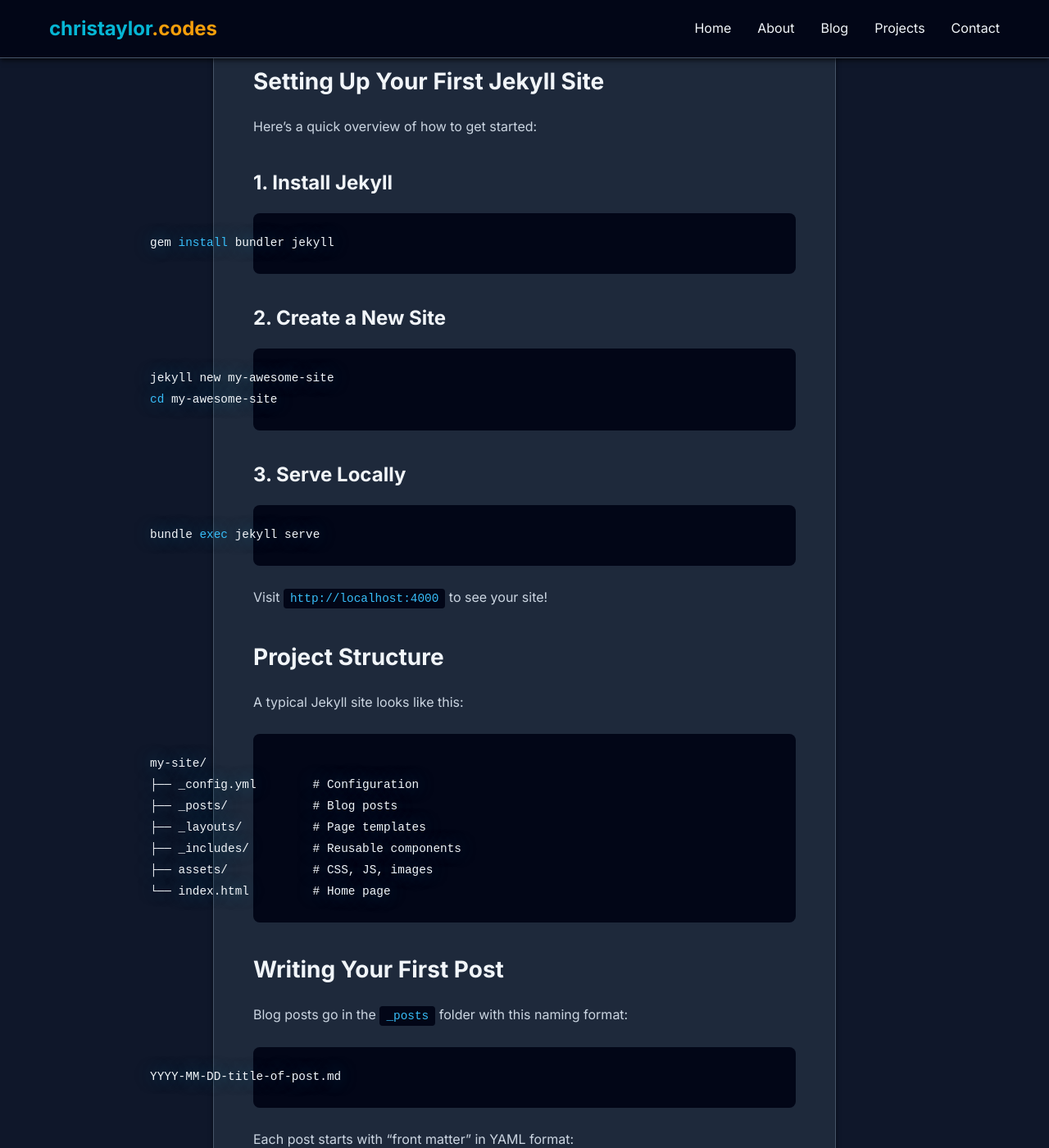
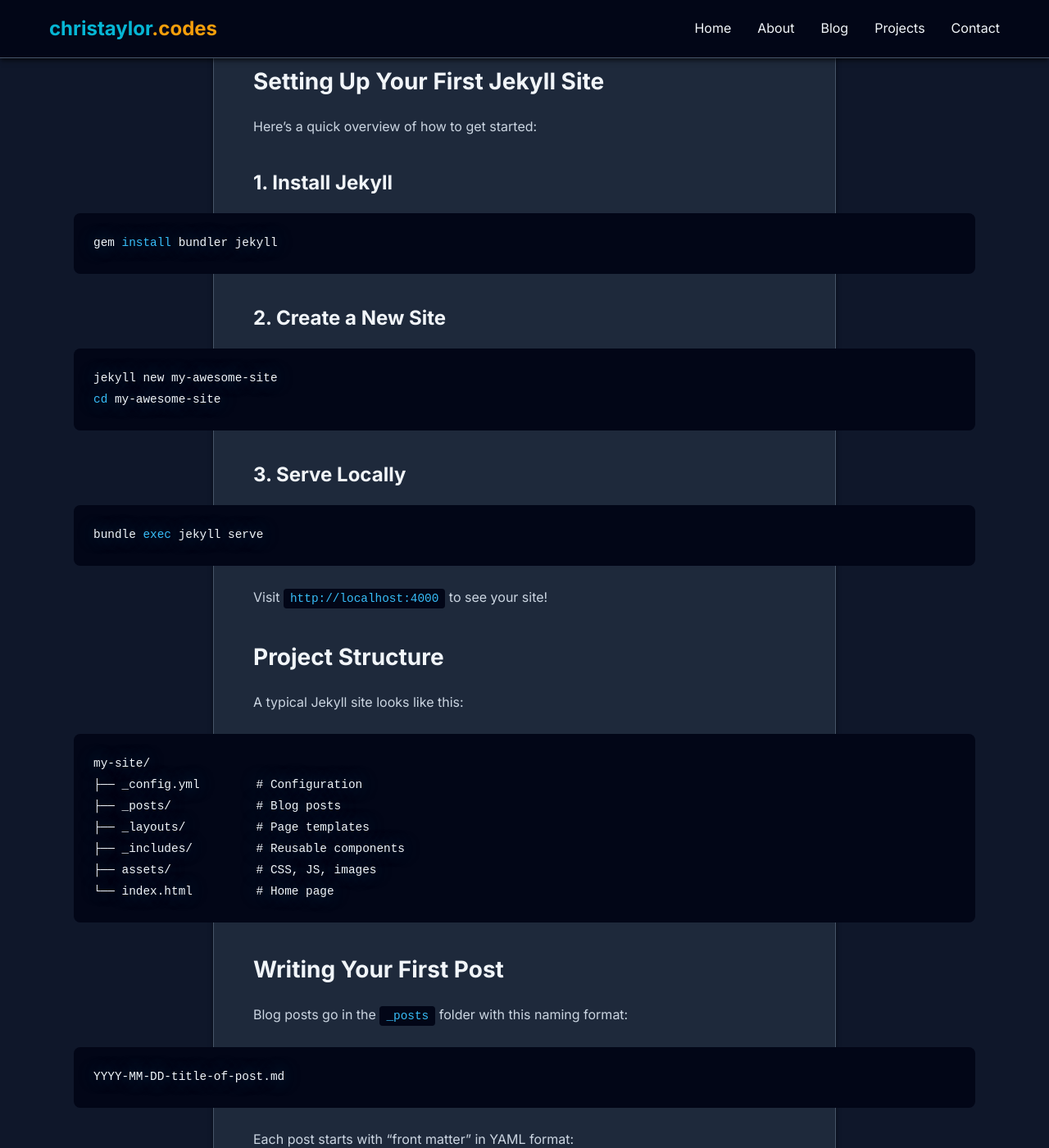
Before and after one commit to christaylorcodes/christaylorcodes.github.io, a Jekyll site: the page built from _posts/2024-02-01-jekyll-start.md, in a window 1280 px wide and 1400 px high, scrolled down 1251 px. Shown: the whole window at 82% size. Built offline with Jekyll 4.4.1, drawn with Linux system fonts in a browser that asks for light colours.

Commit message:
Fix code block overflow issue - prevent escaping container boundaries
Problem:
- Code blocks were overflowing container on the right side due to negative margins
- Previous approach didn't account for viewport constraints properly

Solution:
- Use position: relative with left: 50% technique for full-width breakout
- Set max-width: calc(100vw - 40px) to constrain to viewport boundaries
- Apply expansion to both .highlight wrapper and pre elements
- Reset positioning on mobile (≤768px) to prevent any overflow

Changes:
- _posts.scss: Updated .post-content pre with relative positioning approach
- _syntax.scss: Applied same expansion to .highlight wrapper, reset nested pre
- _responsive.scss: Added mobile reset for both .highlight and pre elements

Result:
- Code blocks expand to 1100px on wide screens without overflowing
- Properly constrained on narrow viewports
- Maintains centered alignment
- Mobile-friendly with full reset

🤖 Generated with [Claude Code](https://claude.com/claude-code)

Co-Authored-By: Claude <noreply@anthropic.com>

```diff
--- a/_sass/oceanic/_posts.scss
+++ b/_sass/oceanic/_posts.scss
@@ -362,11 +362,16 @@
     overflow-x: auto;
     margin-bottom: 1.5rem;
     border: 1px solid var(--border-color);
-    /* Code blocks break out of the 800px content width to support 120+ character lines
-       Uses negative margins to expand into available container space (1200px total) */
-    max-width: 1100px;
-    margin-left: calc((800px - 1100px) / 2);
-    margin-right: calc((800px - 1100px) / 2);
+    /* Code blocks expand to support 120+ character lines without horizontal scrolling
+       On wide screens: expands to 1100px centered within available space
+       On narrow screens: uses full available width with max constraint */
+    position: relative;
+    left: 50%;
+    right: 50%;
+    margin-left: -550px;  /* Half of 1100px to center */
+    margin-right: -550px;
+    width: 1100px;
+    max-width: calc(100vw - 40px);  /* Constrain to viewport minus container padding */
 }
 
 .post-content pre code {
--- a/_sass/oceanic/_responsive.scss
+++ b/_sass/oceanic/_responsive.scss
@@ -83,10 +83,15 @@
         padding: 2rem 1.5rem;
     }
 
-    /* Reset code block negative margins on mobile to prevent overflow */
+    /* Reset code block positioning on mobile to prevent overflow */
+    .post-content .highlight,
     .post-content pre {
+        position: static;
+        left: auto;
+        right: auto;
         margin-left: 0;
         margin-right: 0;
+        width: 100%;
         max-width: 100%;
     }
 
--- a/_sass/oceanic/_syntax.scss
+++ b/_sass/oceanic/_syntax.scss
@@ -17,11 +17,29 @@
     margin-bottom: 1.5rem;
 }
 
+/* Ensure .highlight wrapper expands with code blocks to prevent background mismatch */
+.post-content .highlight {
+    position: relative;
+    left: 50%;
+    right: 50%;
+    margin-left: -550px;  /* Half of 1100px to center */
+    margin-right: -550px;
+    width: 1100px;
+    max-width: calc(100vw - 40px);  /* Constrain to viewport minus container padding */
+}
+
 /* Ensure pre elements within .highlight inherit the expansion styles */
 .post-content .highlight pre {
     margin-bottom: 0;
+    margin-left: 0;
+    margin-right: 0;
     background-color: transparent;
     border: none;
+    position: static;
+    left: auto;
+    right: auto;
+    width: 100%;
+    max-width: none;
 }
 
 /* Generic code text */
```
